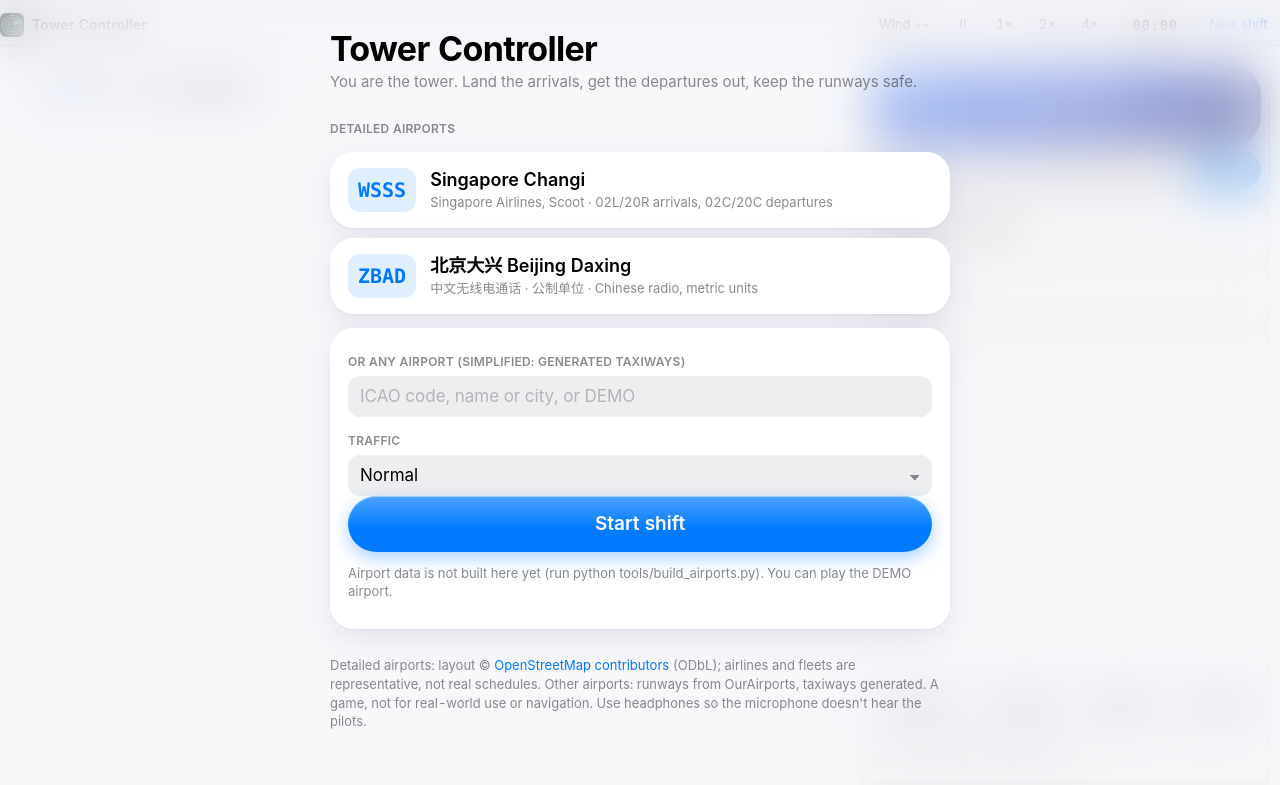
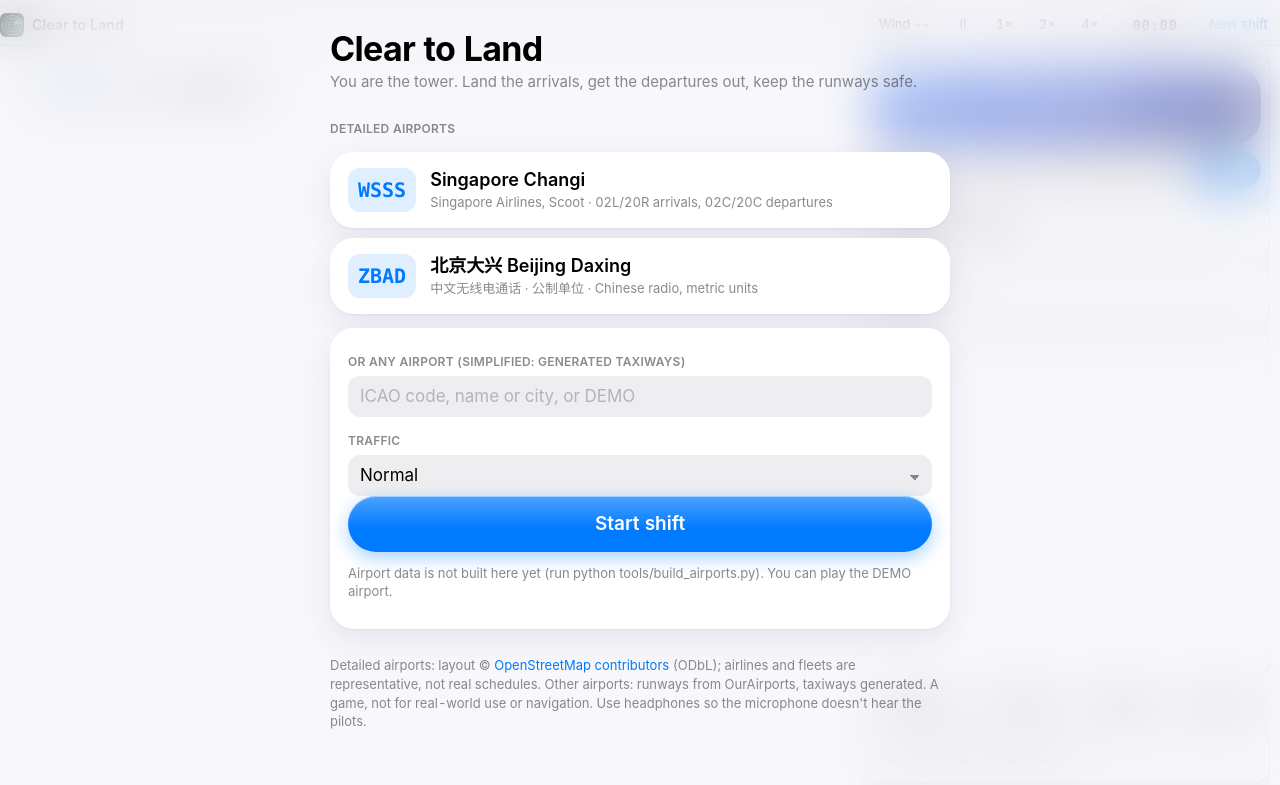
Before and after one commit to Themagicianleo/msfs-atc, a website with bundled scripts: page tower-game/index.html in a window 1280 px wide. Built offline with nearby package versions, Linux system fonts and the light colour scheme; files whose address does not match are found by name.

Commit message:
Rename the game to Clear to Land
Co-Authored-By: Claude Sonnet 5.5 <noreply@anthropic.com>
Claude-Session: https://claude.ai/code/session_01SxLsZENdKqXDpBmNBYeuhW

```diff
--- a/tower-game/index.html
+++ b/tower-game/index.html
@@ -9,7 +9,7 @@
   <meta name="mobile-web-app-capable" content="yes">
   <meta name="apple-mobile-web-app-title" content="Tower">
   <meta name="description" content="Be the tower controller at a real airport. Voice commands, in your browser.">
-  <title>Tower Controller</title>
+  <title>Clear to Land</title>
   <link rel="manifest" href="manifest.webmanifest">
   <link rel="apple-touch-icon" href="icons/icon-180.png">
   <link rel="icon" href="icons/icon-512.png">
@@ -24,7 +24,7 @@
   <div id="start" class="start">
     <form id="start-form" class="start-sheet">
       <div class="large-title">
-        <h1>Tower Controller</h1>
+        <h1>Clear to Land</h1>
         <p class="subtitle">You are the tower. Land the arrivals, get the departures out, keep the runways safe.</p>
       </div>
 
@@ -83,7 +83,7 @@
   </div>
 
   <header class="appbar game-bar">
-    <div class="brand"><img src="icons/icon-180.png" alt=""><span id="title">Tower Controller</span></div>
+    <div class="brand"><img src="icons/icon-180.png" alt=""><span id="title">Clear to Land</span></div>
     <span class="capsule glass-ctl info" id="wind">Wind --</span>
     <span class="seg speed" role="group" aria-label="Game speed">
       <button data-speed="0" aria-pressed="false" title="Pause">II</button><button data-speed="1" aria-pressed="true">1×</button><button data-speed="2" aria-pressed="false">2×</button><button data-speed="4" aria-pressed="false">4×</button>
--- a/tower-game/js/app.js
+++ b/tower-game/js/app.js
@@ -1,4 +1,4 @@
-// Tower Controller: the game page. Wires the simulation, the map, the radio
+// Clear to Land: the game page. Wires the simulation, the map, the radio
 // log, speech output, push-to-talk voice input, typing and buttons.
 // A static site: everything it needs is in this folder.
 
--- a/tower-game/package.json
+++ b/tower-game/package.json
@@ -1,8 +1,8 @@
 {
-  "name": "tower-controller",
+  "name": "clear-to-land",
   "private": true,
   "type": "module",
-  "description": "Tower Controller: a browser ATC tower game with voice commands. Static site, no build step.",
+  "description": "Clear to Land: a browser ATC tower game with voice commands. Static site, no build step.",
   "scripts": {
     "test": "node --test tests/*.test.mjs",
     "e2e": "node tools/e2e.mjs"
--- a/tower-game/tower.css
+++ b/tower-game/tower.css
@@ -1,4 +1,4 @@
-/* Tower Controller layout, on top of efb-glass.css (the EFB's design language). */
+/* Clear to Land layout, on top of efb-glass.css (the EFB's design language). */
 
 /* aircraft colours, the same on the map, in 3D, in the lists and the tags: arrivals blue, departures magenta */
 :root { --arr: #0a6cff; --dep: #e0007a; }
```
Also changed, not shown: tower-game/README.md, tower-game/manifest.webmanifest.
